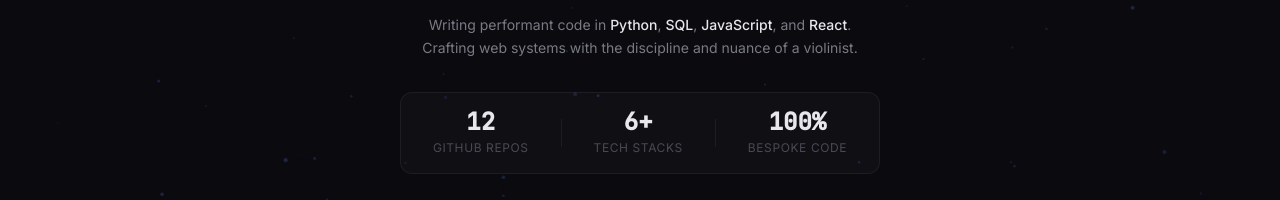
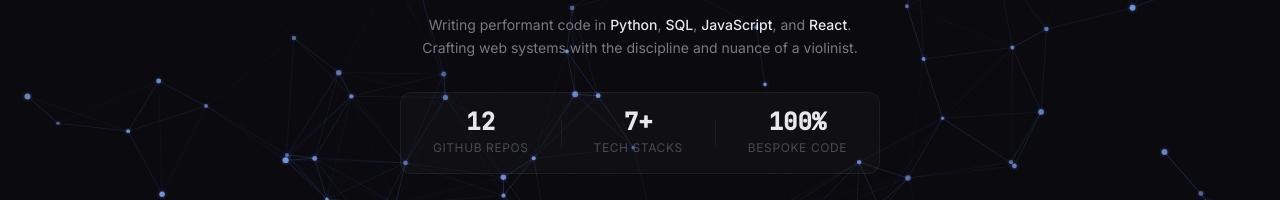
Before and after one commit to kabuteykabutey/portfolio1, a website: page public/index.html in a window 1280 px wide. Shown: the part 380-580 px from the top of the page. Drawn offline with Linux system fonts and the light colour scheme; no server answers.

Commit message:
feat: make connected dots luminous and visible, add live dynamic polling for GitHub repos and tech stacks

```diff
--- a/public/css/style.css
+++ b/public/css/style.css
@@ -644,14 +644,42 @@ img {
   margin-top: var(--space-3xl);
 }
 
+.kicker-row {
+  display: flex;
+  align-items: center;
+  gap: var(--space-md);
+  margin-bottom: var(--space-xs);
+}
+
 .section-kicker {
-  display: block;
+  display: inline-block;
   font-size: var(--fs-xs);
   font-weight: 600;
   text-transform: uppercase;
   letter-spacing: 0.12em;
   color: var(--accent);
-  margin-bottom: var(--space-xs);
+}
+
+.live-sync-pill {
+  display: inline-flex;
+  align-items: center;
+  gap: 6px;
+  font-size: 11px;
+  font-family: var(--font-mono);
+  color: var(--success);
+  background: rgba(74, 222, 128, 0.08);
+  border: 1px solid rgba(74, 222, 128, 0.25);
+  padding: 2px 8px;
+  border-radius: var(--radius-full);
+}
+
+.live-sync-pulse {
+  width: 6px;
+  height: 6px;
+  background: var(--success);
+  border-radius: 50%;
+  box-shadow: 0 0 0 0 rgba(74, 222, 128, 0.7);
+  animation: pulseGreen 2s infinite;
 }
 
 .section-header-row {
--- a/public/index.html
+++ b/public/index.html
@@ -63,7 +63,7 @@
           </div>
           <div class="stat-divider"></div>
           <div class="stat-card">
-            <span class="stat-number">6+</span>
+            <span class="stat-number" id="stat-stacks-count">6</span>
             <span class="stat-label">Tech Stacks</span>
           </div>
           <div class="stat-divider"></div>
@@ -164,7 +164,13 @@
       <div class="page-container">
         <div class="section-header-row">
           <div>
-            <span class="section-kicker">Open Source</span>
+            <div class="kicker-row">
+              <span class="section-kicker">Open Source</span>
+              <span class="live-sync-pill" title="Live sync active with GitHub API">
+                <span class="live-sync-pulse"></span>
+                <span>Live Sync</span>
+              </span>
+            </div>
             <h2 class="section-title">GitHub Repositories<span class="title-dot">.</span></h2>
             <p class="section-subtitle">Real-time portfolio of open source projects, tools, and systems created by Ahuma.</p>
           </div>
--- a/public/js/app.js
+++ b/public/js/app.js
@@ -1003,6 +1003,42 @@
   let allRepos = [...FALLBACK_REPOS];
   let currentFilter = 'all';
   let searchQuery = '';
+  let pollInterval = null;
+
+  function calculateTechStacks(repos) {
+    // Base stacks Ahuma codes in
+    const stacks = new Set(['Python', 'SQL', 'JavaScript', 'React', 'HTML', 'CSS']);
+
+    repos.forEach((repo) => {
+      if (repo.language && repo.language !== 'Code') {
+        stacks.add(repo.language);
+      }
+      // Inspect repo names and descriptions for additional tech stacks
+      const text = `${repo.name} ${repo.description || ''}`.toLowerCase();
+      if (text.includes('react')) stacks.add('React');
+      if (text.includes('typescript')) stacks.add('TypeScript');
+      if (text.includes('sql') || text.includes('database')) stacks.add('SQL');
+      if (text.includes('node')) stacks.add('Node.js');
+    });
+
+    return stacks.size;
+  }
+
+  function updateMetrics(repos, userProfile) {
+    const totalRepos = (userProfile && typeof userProfile.public_repos === 'number' && userProfile.public_repos >= repos.length)
+      ? userProfile.public_repos
+      : repos.length;
+
+    const countEl = document.getElementById('stat-repos-count');
+    const countAll = document.getElementById('count-all');
+    const stacksEl = document.getElementById('stat-stacks-count');
+
+    if (countEl) countEl.textContent = totalRepos;
+    if (countAll) countAll.textContent = totalRepos;
+
+    const totalStacks = calculateTechStacks(repos);
+    if (stacksEl) stacksEl.textContent = `${totalStacks}+`;
+  }
 
   function initGitHubRepos() {
     const grid = document.getElementById('repos-grid');
@@ -1011,6 +1047,18 @@
     const exploreBtn = document.getElementById('btn-explore-repos');
 
     if (!grid) return;
+
+    // Load any cached data from localStorage for instant 0ms render
+    try {
+      const cached = localStorage.getItem('ahuma_github_cache');
+      if (cached) {
+        const parsed = JSON.parse(cached);
+        if (Array.isArray(parsed.repos) && parsed.repos.length > 0) {
+          allRepos = parsed.repos;
+          updateMetrics(allRepos, parsed.user);
+        }
+      }
+    } catch {}
 
     // Smooth scroll from hero button to repos showcase
     if (exploreBtn) {
@@ -1023,11 +1071,24 @@
       });
     }
 
-    // Render immediately using fallback data
+    // Render initial repos and initial metrics
     renderRepos();
+    updateMetrics(allRepos, null);
 
-    // Fetch live repos from GitHub API
+    // Fetch live repos from GitHub API immediately
     fetchGitHubRepos();
+
+    // Constantly keep updating: poll GitHub API every 45 seconds
+    if (!pollInterval) {
+      pollInterval = setInterval(fetchGitHubRepos, 45000);
+    }
+
+    // Also fetch immediately when user returns to the tab
+    document.addEventListener('visibilitychange', () => {
+      if (!document.hidden) {
+        fetchGitHubRepos();
+      }
+    });
 
     // Search filter
     if (searchInput) {
@@ -1052,18 +1113,24 @@
 
   async function fetchGitHubRepos() {
     try {
-      const res = await fetch('https://api.github.com/users/kabuteykabutey/repos?sort=updated&per_page=100');
-      if (!res.ok) return;
+      // Fetch both repositories and user profile in parallel
+      const [reposRes, userRes] = await Promise.allSettled([
+        fetch('https://api.github.com/users/kabuteykabutey/repos?sort=updated&per_page=100'),
+        fetch('https://api.github.com/users/kabuteykabutey')
+      ]);
 
-      const data = await res.json();
-      if (!Array.isArray(data) || data.length === 0) return;
+      let userProfile = null;
+      if (userRes.status === 'fulfilled' && userRes.value.ok) {
+        userProfile = await userRes.value.json();
+      }
 
-      // Merge live stats (stars, forks, updated_at) with curated descriptions
+      if (reposRes.status === 'fulfilled' && reposRes.value.ok) {
+        const data = await reposRes.value.json();
+        if (Array.isArray(data) && data.length > 0) {
           const fallbackMap = new Map(FALLBACK_REPOS.map((r) => [r.name.toLowerCase(), r]));
 
           allRepos = data.map((item) => {
             const fb = fallbackMap.get(item.name.toLowerCase());
-        // Detect SQL language for database repos
             let detectedLang = item.language;
             if (!detectedLang && (item.name.includes('SQL') || item.name.includes('database') || item.name.includes('Listings'))) {
               detectedLang = 'SQL';
@@ -1083,15 +1150,26 @@
             };
           });
 
-      // Update stat count in hero and filter badge
-      const countEl = document.getElementById('stat-repos-count');
-      const countAll = document.getElementById('count-all');
-      if (countEl) countEl.textContent = allRepos.length;
-      if (countAll) countAll.textContent = allRepos.length;
+          // Cache fresh data in localStorage
+          try {
+            localStorage.setItem('ahuma_github_cache', JSON.stringify({
+              repos: allRepos,
+              user: userProfile,
+              time: Date.now()
+            }));
+          } catch {}
 
+          // Update metrics (repo count and tech stacks count)
+          updateMetrics(allRepos, userProfile);
+
+          // Re-render
           renderRepos();
+        }
+      } else if (userProfile) {
+        updateMetrics(allRepos, userProfile);
+      }
     } catch {
-      // Gracefully continue using fallback
+      // Gracefully continue using current state
     }
   }
 
--- a/public/js/particles.js
+++ b/public/js/particles.js
@@ -14,27 +14,27 @@
   let mouse = { x: -1000, y: -1000, active: false };
   let animationId;
 
-  // Configuration
+  // Configuration - Luminous and clearly visible connected network
   const CONFIG = {
     particleCount: getParticleCount(),
-    particleRadius: 1.5,
-    particleColor: 'rgba(107, 138, 255, 0.35)',
-    connectionDistance: 120,
-    connectionColor: 'rgba(107, 138, 255, 0.06)',
-    repulsionRadius: 150,
-    repulsionForce: 8,
-    returnSpeed: 0.02,
+    particleRadius: 2.2,
+    particleColor: 'rgba(140, 175, 255, 0.85)',
+    connectionDistance: 145,
+    connectionColor: 'rgba(120, 160, 255, 0.35)',
+    repulsionRadius: 165,
+    repulsionForce: 9.5,
+    returnSpeed: 0.025,
     friction: 0.92,
-    drift: 0.15,
-    maxSpeed: 3,
+    drift: 0.2,
+    maxSpeed: 3.5,
   };
 
   function getParticleCount() {
     const w = window.innerWidth;
-    if (w < 480) return 40;
-    if (w < 768) return 60;
-    if (w < 1200) return 90;
-    return 120;
+    if (w < 480) return 55;
+    if (w < 768) return 85;
+    if (w < 1200) return 115;
+    return 145;
   }
 
   class Particle {
@@ -45,12 +45,12 @@
       this.baseY = this.y;
       this.vx = (Math.random() - 0.5) * CONFIG.drift;
       this.vy = (Math.random() - 0.5) * CONFIG.drift;
-      this.radius = CONFIG.particleRadius * (0.6 + Math.random() * 0.8);
-      this.opacity = 0.2 + Math.random() * 0.4;
+      this.radius = CONFIG.particleRadius * (0.8 + Math.random() * 0.6);
+      this.opacity = 0.55 + Math.random() * 0.4;
     }
 
     update() {
-      // Mouse repulsion
+      // Mouse repulsion - particles actively run away to open a clear path
       if (mouse.active) {
         const dx = this.x - mouse.x;
         const dy = this.y - mouse.y;
@@ -99,7 +99,10 @@
       ctx.arc(this.x, this.y, this.radius, 0, Math.PI * 2);
       ctx.fillStyle = CONFIG.particleColor;
       ctx.globalAlpha = this.opacity;
+      ctx.shadowColor = 'rgba(107, 138, 255, 0.5)';
+      ctx.shadowBlur = 4;
       ctx.fill();
+      ctx.shadowBlur = 0;
       ctx.globalAlpha = 1;
     }
   }
@@ -136,13 +139,13 @@
 
         if (distSq < maxDistSq) {
           const dist = Math.sqrt(distSq);
-          const opacity = 1 - dist / maxDist;
+          const ratio = 1 - dist / maxDist;
           ctx.beginPath();
           ctx.moveTo(particles[i].x, particles[i].y);
           ctx.lineTo(particles[j].x, particles[j].y);
           ctx.strokeStyle = CONFIG.connectionColor;
-          ctx.globalAlpha = opacity * 0.5;
-          ctx.lineWidth = 0.5;
+          ctx.globalAlpha = ratio * 0.75;
+          ctx.lineWidth = 0.85;
           ctx.stroke();
           ctx.globalAlpha = 1;
         }
```
Lines whose indentation alone changed are shown as unchanged.
